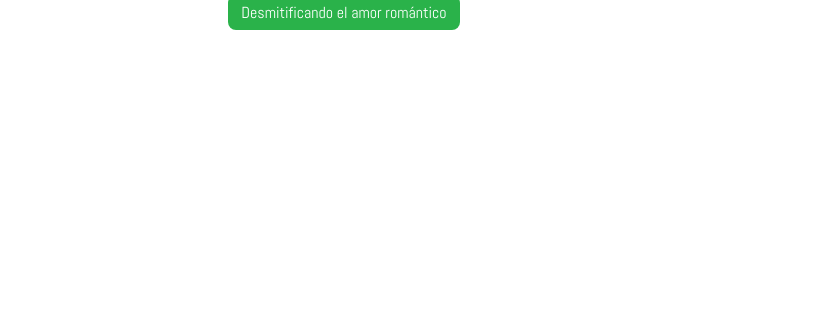
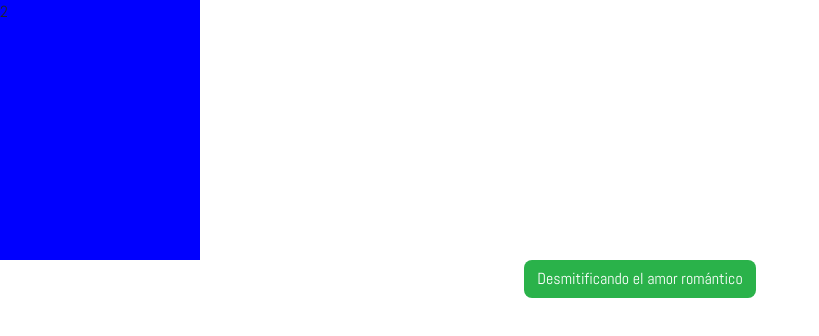
Before and after one commit to MoniAguado/clarke-s3-federici, a website: page index.html in a window 1280 px wide. Shown: the whole page, without its empty margins (0-819 px from the left). Drawn offline with nearby package versions, Linux system fonts and the light colour scheme; files that its build step writes are made by us from their sources.

Commit message:
add card-effect working with rectangle and siteTimeout

```diff
--- a/index.html
+++ b/index.html
@@ -5,19 +5,37 @@
 		<meta name="viewport" content="width=device-width, initial-scale=1">
 		<title>Federici</title>
 		<link rel="stylesheet" href="style/style.css">
-		<link rel="stylesheet" href="style/main.css">
 	</head>
 
-	<body class="container-fluid page-cover">
-		<div class="row">
-			<div class="col main-image-cover">
-				<div class="row">
-					<div class="col-8 offset-2">
-						<a href="quiz.html" class="link link--cover button button--cover">Desmitificando el amor romántico</a>
-					</div>
-				</div>
-			</div>
+	<body class="page-cover">
+		<!-- <main class="main-cover">
+			<div class="flip">
+				<img class="flip1 rotated1" src="../images/cover-couple2.png" alt="">
+				<img class="flip2 rotated2" src="../images/cover-frog.png" alt="">
+			</div> -->
+
+		<!-- <section class="container-flip">
+		  <div id="card">
+		    <figure class="front">
+					<img src="../images/cover-couple2-b.png" alt="">
+				</figure>
+		    <figure class="back">
+					<img src="../images/cover-frog.png" alt="">
+				</figure>
+		  </div>
+		</section> -->
+
+		<section class="container-flip">
+		  <div id="card">
+		    <figure class="front">1</figure>
+		    <figure class="back">2</figure>
+		  </div>
+		</section>
+
+		<div class="box--cover-button">
+			<a href="quiz.html" class="button button--cover button--cover-visible">Desmitificando el amor romántico</a>
 		</div>
-		<script type="text/javascript" src="js/main.min.js"></script>
+
+		<script type="text/javascript" src="js/cover.js"></script>
 	</body>
 </html>
--- /dev/null
+++ b/js/cover.js
@@ -0,0 +1,15 @@
+'use strict';
+
+function flip() {
+	document.getElementById('card').classList.toggle('flipped');
+}
+
+// function appearButton() {
+// 	document.querySelector('.button--cover').classList.toggle('button--cover-visible');
+//
+// 	// document.querySelector('.button--cover').classList.remove('button--cover-invisible');
+// 	// document.querySelector('.button--cover').classList.add('button--cover-visible');
+// }
+
+setTimeout(flip, 3000);
+// setTimeout(appearButton, 3000);
--- a/js/main.js
+++ b/js/main.js
@@ -1,32 +1,32 @@
 'use strict';
+
+// efecto transicion burger menu-x
+// document.querySelector("#button-menu")
+//   .addEventListener("click", function() {
+//     this.classList.toggle( "active" );
+//   });
 //
-// efecto transicion burger menu-x
-document.querySelector("#button-menu")
-  .addEventListener("click", function() {
-    this.classList.toggle( "active" );
-  });
-
-var burger = document.querySelector('.burger');
-var menu = document.querySelector('.menu');
-function showMenu (){
-	menu.classList.toggle('new-position');
-}
-
-burger.addEventListener('click', showMenu);
-
-var buttonBurger = document.querySelector('.button-menu');
-var body = document.querySelector('.page-home');
-var close = document.querySelector('.button-menu');
-buttonBurger.addEventListener('click', clickMenu);
-
-function clickMenu(){
-	body.classList.toggle('menu-visible');
-}
- // for para que cuando linkas en un link del menu se quite el menu entero
-var links = document.querySelectorAll('.nav-link');
-for (var i = 0; i < links.length; i++) {
-	links[i].addEventListener('click', clickMenu);
-}
-// // para que cuando hagas click en la pantalla se cierre el menú
-var click = document.querySelector('.burger');
-click.addEventListener('click', clickMenu);
+// var burger = document.querySelector('.burger');
+// var menu = document.querySelector('.menu');
+// function showMenu (){
+// 	menu.classList.toggle('new-position');
+// }
+//
+// burger.addEventListener('click', showMenu);
+//
+// var buttonBurger = document.querySelector('.button-menu');
+// var body = document.querySelector('.page-home');
+// var close = document.querySelector('.button-menu');
+// buttonBurger.addEventListener('click', clickMenu);
+//
+// function clickMenu(){
+// 	body.classList.toggle('menu-visible');
+// }
+//  // for para que cuando linkas en un link del menu se quite el menu entero
+// var links = document.querySelectorAll('.nav-link');
+// for (var i = 0; i < links.length; i++) {
+// 	links[i].addEventListener('click', clickMenu);
+// }
+// // // para que cuando hagas click en la pantalla se cierre el menú
+// var click = document.querySelector('.burger');
+// click.addEventListener('click', clickMenu);
--- a/scss/pages/_cover.scss
+++ b/scss/pages/_cover.scss
@@ -1,7 +1,164 @@
-.link--cover {
+.container-flip {
+  width: 200px;
+  height: 260px;
+  position: relative;
+  perspective: 800px;
+}
+
+#card {
+  width: 100%;
+  height: 100%;
+  position: absolute;
+  transform-style: preserve-3d;
+  transition: transform 1s;
+}
+
+#card figure {
+  margin: 0;
+  display: block;
+  position: absolute;
+  width: 100%;
+  height: 100%;
+  backface-visibility: hidden;
+}
+
+#card .front {
+  background: red;
+}
+#card .back {
+  background: blue;
+  transform: rotateY( 180deg );
+}
+
+#card.flipped {
+  transform: rotateY( 180deg );
+}
+
+
+
+// .button--cover-invisible {
+// 	display: none;
+// }
+//
+// .button--cover-visible {
+// 	display: block;
+// }
+
+
+
+
+
+.box--cover-button {
+	display: flex;
+	align-items: center;
+	justify-content: center;
+}
+
+.button--cover:hover {
+	text-decoration: none;
 	color: white;
 }
 
-.link--cover:hover {
-	color: white;
-}
+
+
+
+// .page-cover {
+// 	display: flex;
+// 	justify-content: center;
+// 	align-items: flex-end;
+// 	background-color: #664596;
+// 	// background-size: contain;
+// 	// background-repeat: no-repeat;
+// 	// background-position: center center;
+// 	min-height: 100vh;
+// 	//
+// 	// @media all and (min-width: 768px) {
+// 	// 	background-image: url(../images/cover-couple2.png);
+// 	// 	background-position: top;
+// 	// }
+// }
+//
+// .flip1 .flip2 {
+// 	position: absolute;
+// 	backface-visibility: hidden;
+// }
+//
+// .flip2 {
+// 	transform: rotateY(-180deg);
+// }
+//
+// .rotated1 {
+// 	// backface-visibility: hidden;
+// 	// // position: absolute;
+// 	// top: 0;
+// 	// left: 0;
+// 	transform-style: preserve-3d;
+//   animation-duration: 3s;
+//   animation-name: example;
+//   animation-iteration-count: 1;
+//   animation-timing-function: linear;
+//   animation-fill-mode: forwards;
+// }
+//
+// .rotated2 {
+// 	// backface-visibility: hidden;
+// 	// // position: absolute;
+// 	// top: 0;
+// 	// left: 0;
+// 	transform-style: preserve-3d;
+//   animation-duration: 3s;
+//   animation-name: example1;
+//   animation-iteration-count: 1;
+//   animation-timing-function: linear;
+//   animation-fill-mode: forwards;
+// }
+//
+//
+// @keyframes example {
+//   from {
+//
+// 		// background-image: url(../images/cover-couple2-b.png);
+//       // background-color: skyblue;
+//     transform: rotateY(0deg);
+//
+//   }
+//   to {
+// 		// background-image: url(../images/cover-frog.png);
+//           // background-color: red;
+//     transform: rotateY(90deg);
+//   }
+// }
+//
+// @keyframes example2 {
+//   from {
+//
+// 		// background-image: url(../images/cover-couple2-b.png);
+//       // background-color: skyblue;
+//     transform: rotateY(90deg);
+//
+//   }
+//   to {
+// 		// background-image: url(../images/cover-frog.png);
+//           // background-color: red;
+//     transform: rotateY(180deg);
+//   }
+// }
+//
+// .box--cover-button {
+// 	margin: 40px;
+// 	padding-bottom: 20px;
+//
+// 	@media all and (min-width: 400px) {
+// 		padding-bottom: 10px;
+// 	}
+//
+// 	@media all and (min-width: 768px) {
+// 		margin: 10px;
+// 		margin-bottom: 20px;
+// 		padding-bottom: 3px;
+// 	}
+// }
+//
+// .button--cover {
+// 	font-weight: bold;
+// }
--- a/scss/style.scss
+++ b/scss/style.scss
@@ -11,7 +11,6 @@
 
 // Components
 @import 'components/buttons';
-@import 'components/buttonsFace';
 @import 'components/containers';
 @import 'components/forms';
 @import 'components/links';
```
Also changed, not shown: quiz.html (+0 -1 lines), images/cover-couple1-b.png (added), images/cover-couple1.png (added), images/cover-couple2-b.png (added), images/cover-couple2.png (added), images/cover-couple3.png (added), images/cover-couple4.png (added), images/cover-frog.png (added), js/main.min.js, scss/components/_buttonsFace.scss (deleted), style/style.css, 2 other files.
